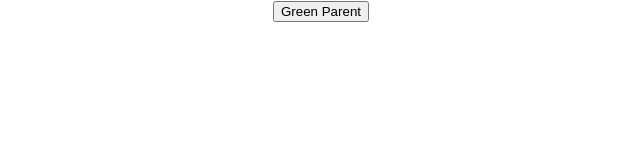
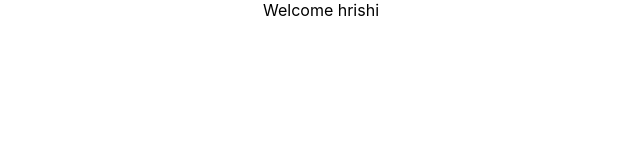
Before and after one commit to hrishi123-cpu/react-practice, a React (Create React App) app: page / in a window 1280 px wide. Shown: the top 160 px of the page, without its empty margins (319-959 px from the left). Built offline with nearby package versions, Linux system fonts and the light colour scheme.

Commit message:
Conditional Rendering- Users greeting

```diff
--- a/src/App.js
+++ b/src/App.js
@@ -9,6 +9,7 @@
 import ClassClick from './components/ClassClick';
 import EventBind from './components/EventBind';
 import ParentComponent from './components/ParentComponent';
+import UserGreeting from './components/UserGreeting';
 
 
 class App extends Component{
@@ -37,7 +38,8 @@
       {/* <FunctionClick></FunctionClick>
       <ClassClick></ClassClick> */}
       {/* <EventBind></EventBind> */}
-      <ParentComponent></ParentComponent>
+      {/* <ParentComponent></ParentComponent> */}
+      <UserGreeting></UserGreeting>
 
 
     </div>
--- /dev/null
+++ b/src/components/UserGreeting.js
@@ -0,0 +1,61 @@
+import React, { Component } from 'react'
+//Conditional rendering
+
+class UserGreeting extends Component {
+    constructor(props) {
+        super(props)
+
+        this.state = {
+             isLoggedIn : true
+        }
+    }
+
+    render() {
+            //4. Short circuit operator apporch
+            return(
+                this.state.isLoggedIn && <div>Welcome hrishi</div>
+            )
+
+
+            //3. ternary conditional approch
+            // return(
+            //     this.state.isLoggedIn ?
+            //     <div>WWelcom hrishi</div> :
+            //     <div>Welcome guest</div>
+            // )
+
+
+        //2.ELEMENT VARIALBLE APPROCH
+        // let message
+        // if(this.state.isLoggedIn){
+        //     message = <div>Welcome Hrishi</div>
+        // }
+        // else{
+        //     message=<div>Welcome guest</div>
+        // }
+        // return <div>{message}</div>
+
+
+
+        //1. IF ELSE APRROCH
+        // if(this.state.isLoggedIn){
+        //     return(
+        //         <div>
+        //             Welcome hrishi
+        //         </div>
+        //     )
+        // }
+        // else{
+        //     return(
+        //         <div>
+        //             Welcome Guest
+        //         </div>
+        //     )
+        // }
+
+
+
+    }
+}
+
+export default UserGreeting
```
